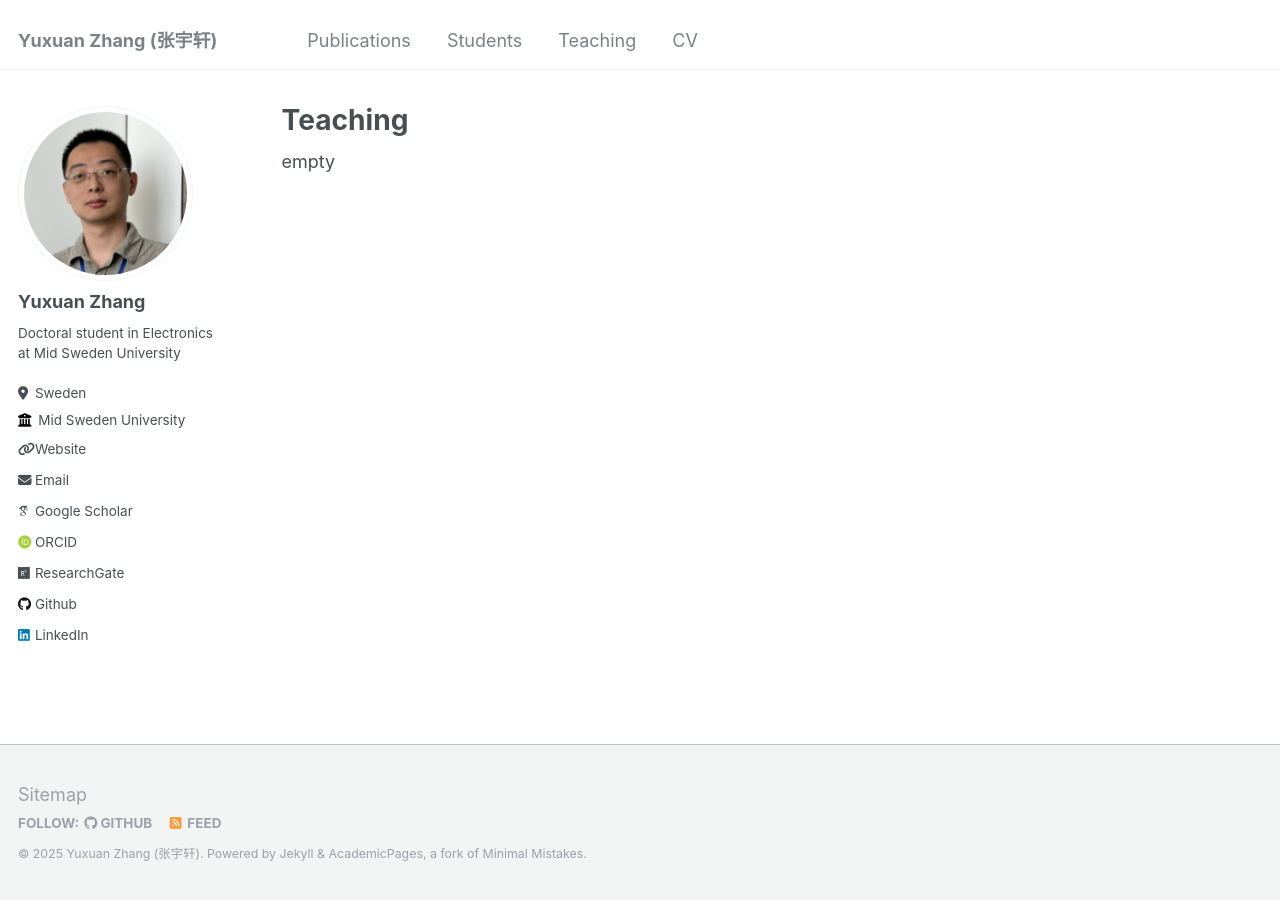
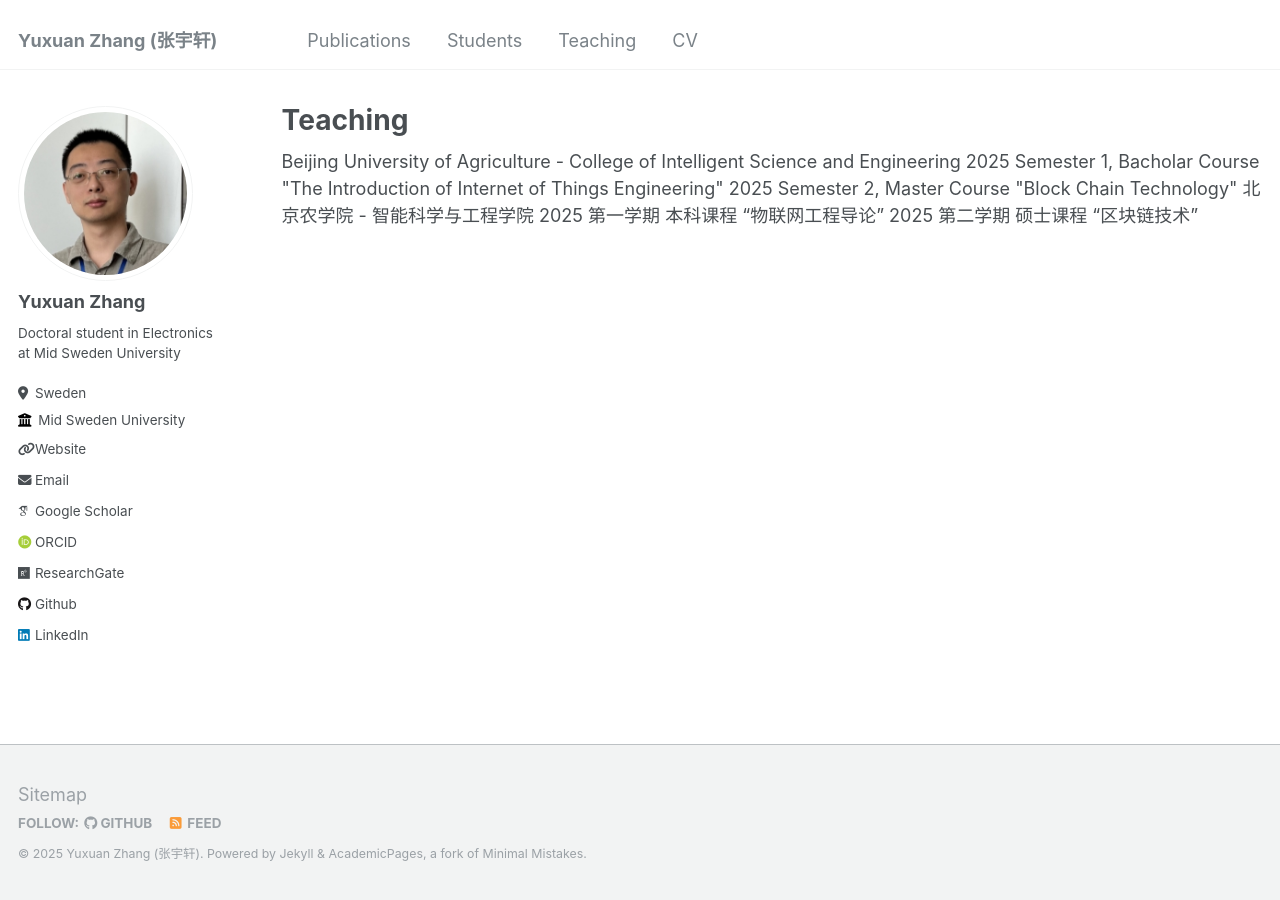
Before and after one commit to YuxuanZhang-96/YuxuanZhang-96.github.io, a Jekyll site: the page built from _pages/teaching.html, in a window 1280 px wide. Built offline with Jekyll 4.4.1, drawn with Linux system fonts in a browser that asks for light colours; some web fonts are replaced.

Commit message:
Update teaching.html

```diff
--- a/_pages/teaching.html
+++ b/_pages/teaching.html
@@ -5,4 +5,10 @@ permalink: /teaching/
 author_profile: true
 ---
 
-empty
+Beijing University of Agriculture - College of Intelligent Science and Engineering
+2025 Semester 1, Bacholar Course "The Introduction of Internet of Things Engineering"
+2025 Semester 2, Master Course "Block Chain Technology"
+
+北京农学院 - 智能科学与工程学院
+2025 第一学期 本科课程 “物联网工程导论”
+2025 第二学期 硕士课程 “区块链技术”
```
